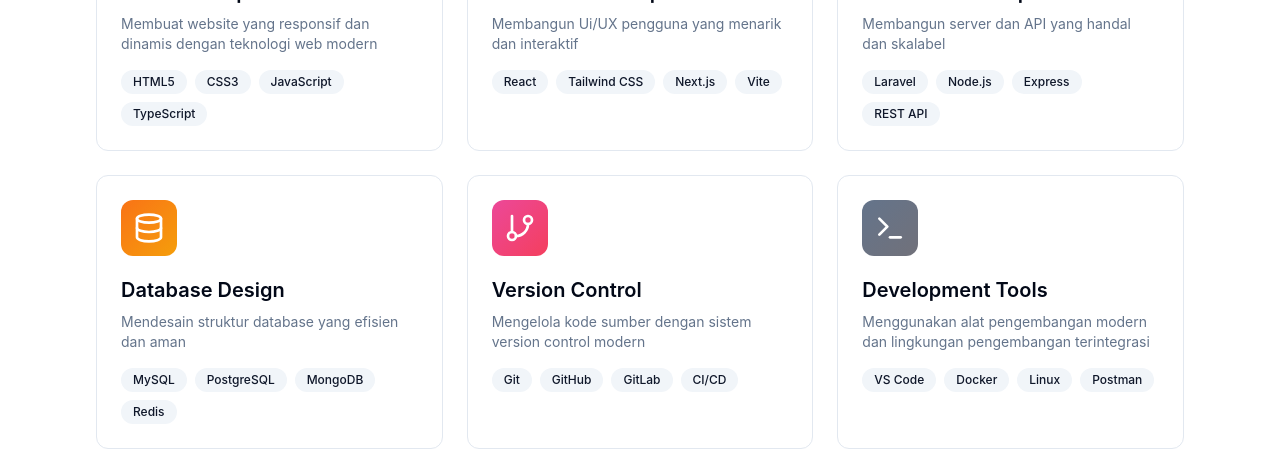
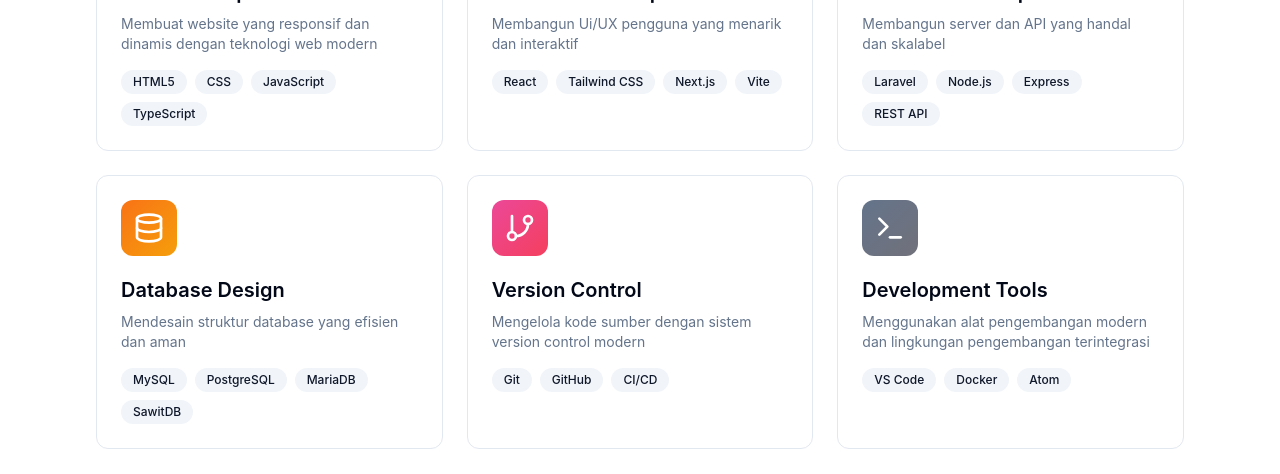
Before and after one commit to r4scodee/irasalizubeer-personal-info, a React (Vite) app: page / in a window 1280 px wide. Shown: the part 2157-2631 px from the top of the page. Built offline with nearby package versions, Linux system fonts and the light colour scheme; the HTML template or start-up script is replaced by a standard one.

Commit message:
maintenance

```diff
--- a/src/components/Skills.tsx
+++ b/src/components/Skills.tsx
@@ -12,7 +12,7 @@ const skills = [
     icon: Globe,
     title: "Web Development",
     description: "Membuat website yang responsif dan dinamis dengan teknologi web modern",
-    technologies: ["HTML5", "CSS3", "JavaScript", "TypeScript"],
+    technologies: ["HTML5", "CSS", "JavaScript", "TypeScript"],
     color: "from-blue-500 to-cyan-500",
   },
   {
@@ -33,21 +33,21 @@ const skills = [
     icon: Database,
     title: "Database Design",
     description: "Mendesain struktur database yang efisien dan aman",
-    technologies: ["MySQL", "PostgreSQL", "MongoDB", "Redis"],
+    technologies: ["MySQL", "PostgreSQL", "MariaDB", "SawitDB"],
     color: "from-orange-500 to-amber-500",
   },
   {
     icon: GitBranch,
     title: "Version Control",
     description: "Mengelola kode sumber dengan sistem version control modern",
-    technologies: ["Git", "GitHub", "GitLab", "CI/CD"],
+    technologies: ["Git", "GitHub", "CI/CD"],
     color: "from-pink-500 to-rose-500",
   },
   {
     icon: Terminal,
     title: "Development Tools",
     description: "Menggunakan alat pengembangan modern dan lingkungan pengembangan terintegrasi",
-    technologies: ["VS Code", "Docker", "Linux", "Postman"],
+    technologies: ["VS Code", "Docker", "Atom"],
     color: "from-slate-500 to-zinc-500",
   },
 ];
```
